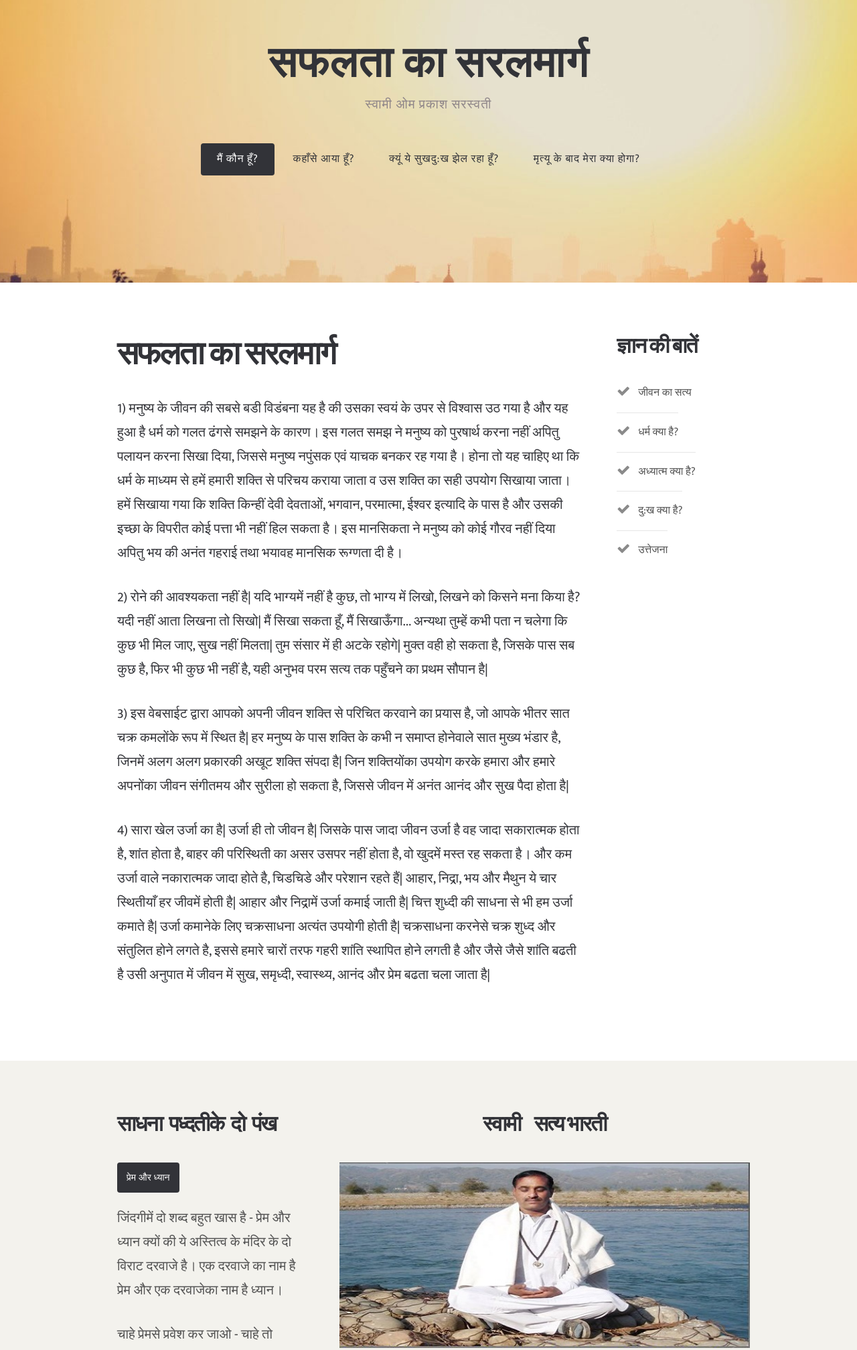
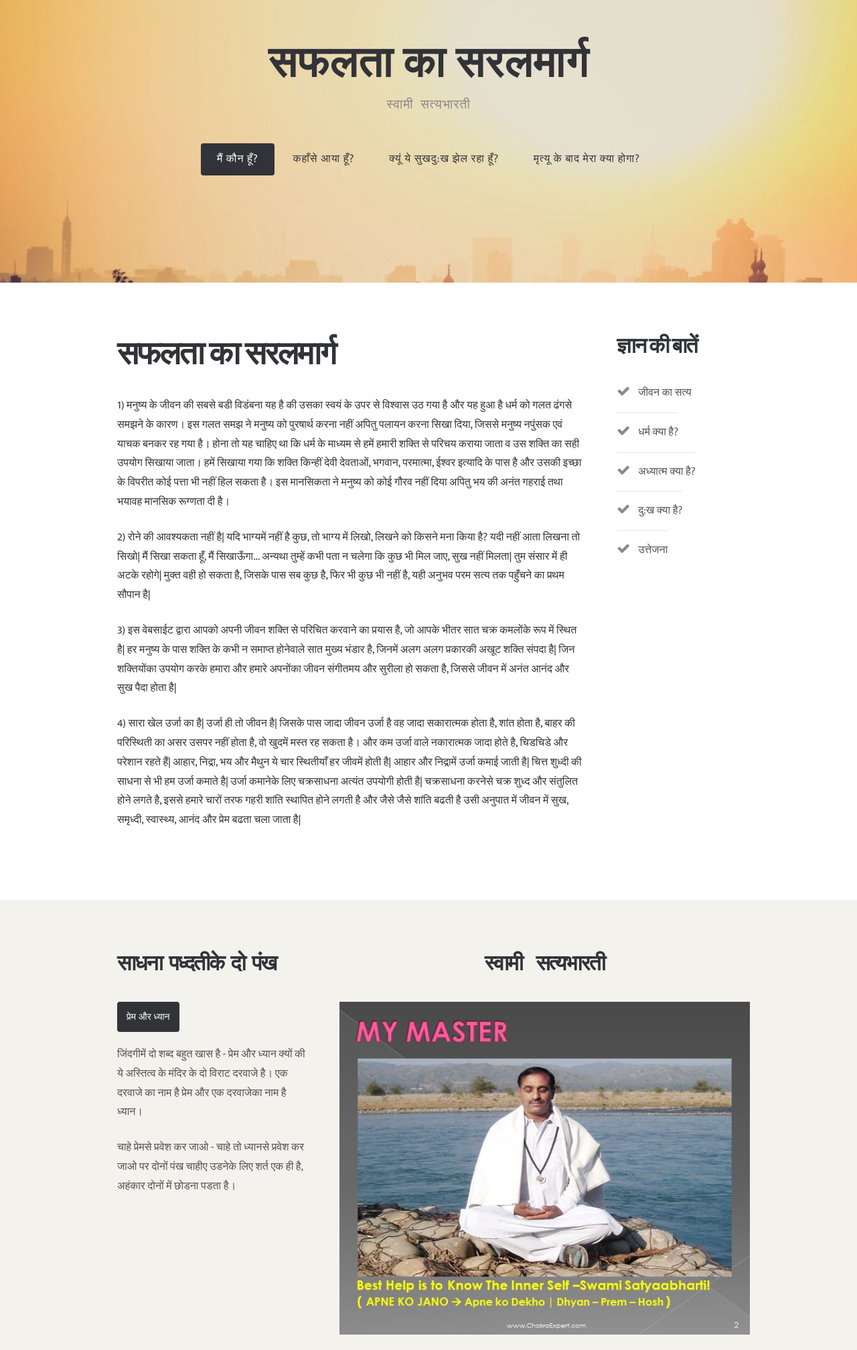
Before and after one commit to sumitasagaonkar/sadhaguru, a plain HTML site: page index.html in a window 1280 px wide. Shown: the part 160-2176 px from the top of the page at 67% size. Drawn offline with nearby package versions, Linux system fonts and the light colour scheme.

Commit message:
new resizer

```diff
--- a/css/style.css
+++ b/css/style.css
@@ -32,7 +32,7 @@
 		margin-bottom: 1.5em;
 		line-height: 180%;
 		font-weight: 100;
-		font-size: 15pt;
+
 		color: #323338;
 
 
--- a/index.html
+++ b/index.html
@@ -146,7 +146,7 @@
           <!-- Logo -->
           <div id="logo">
             <h1><a href="#">सफलता का सरलमार्ग</a></h1>
-            <span>स्वामी ओम प्रकाश सरस्वती</span>
+            <span>स्वामी &nbsp;सत्यभारती</span>
           </div>
 
           <!-- Nav -->
@@ -226,9 +226,9 @@
             <div class="8u">
               <section id="box2">
                 <header>
-                 <center><h2>स्वामी &nbsp;&nbsp; सत्य भारती</h2></center>
+                 <center><h2>स्वामी &nbsp;&nbsp; सत्यभारती</h2></center>
                 </header>
-                <div> <a href="#" class="image full"><img src="img\swami.jpeg" alt=""></a> </div>
+                <div> <a href="#" class="image full"><img src="img\new.jpeg" alt=""></a> </div>
                 <p> I was initiated into sannyas in Poona on Guru Purnima in 1976. When I shifted to Tilak nagar in Delhi, Swami Satyatirth, who had taken sannyas in the same year as me, informed that Bhagwan has sent Swami Om Prakash to Delhi to start a centerजिंदगी में एक दूसरे के जैसा होना आवश्यक नहीं है बल्कि एक दूसरे के लिए होना आवश्यक है। मनुष्य यदि अपनी इच्छाओं को घटाकर देखे, तो खुशियों का संसार नजर आएगा। and that Swamiji a teacher by profession, my school was closed, so I happily agreed.इच्छाओं को घटाकर देखे, तो खुशियों का संसार नजर आएगा। For the first time a miracle happened. I was initiated into sannyas in Poona on Guru Purnima in 1976. When I shifted to Tilak nagar in Delhi, Swami Satyatirth, who had taken sannyas in the same year as me, informed that Bhagwan has sent Swami Om Prakash जिंदगी में एक दूसरे के जैसा होना आवश्यक नहीं है बल्कि एक दूसरे के लिए होना आवश्यक है। मनुष्य यदि अपनी इच्छाओं को घटाकर देखे, तो खुशियों का संसार नजर आएगा</p>
               </section>
             </div>
@@ -304,23 +304,13 @@
                 </ul>
               </section>
             </div> -->
-            <div class="6u skel-cell-important">
-              <section id="content" >
-                <header>
-                  <h2>होश और स्वीकार भाव</h2>
-                </header>
-                <div> <a href="#" class="image full"><img src="img/hosh.jpg" alt=""></a> </div>
-                <p>होश होता है वर्तमान में जाग्रत, चौकन्ना, सावध और सतर्क रहना, इससे दु:ख से मुक्ती मिलती है, हर नया क्षण हम पवित्र ही होते है। पर हम प्रमादमें जीते है, प्रमाद याने की निद्रा, तंद्रा, अज्ञान, हमारा जीता दिन भी स्वप्न जैसा है| इससे हमें उपर उठना है, होश आना चाहीये, जागरण होना चाहिये| हर क्षण होशमें जिओ, हाथ उठाया तो जानो की मैंने हाथ उठाया है, कुछ देखा तो जानो की मैं देख रहा हूँ, कुछ खा रहे हो तो पूरे होश से खाओ, अनुभव करो हर चीज को| इससे अंदर रोशनी होगी, और अंदर अमृत के झरने है वो दिखने लगेंगे|  </p>
-                <p>जो हो गया उसे पूरे रूपसे स्वीकार करो। सारी चीजें हमारे मन के पसंद जैसी नहीं होती, हमारी जिंदगीमें जो हुआ उसके अनेक कारण होते है की वैसा क्यूं हुआ,  जो हुआ वो पहलेसे तय था, अब उसके उपर कुछ किया नहीं जा सकता पर अब का ये वर्तमान क्षण हमारे हाथ में है, तो इस क्षण हम होंश मे रहें, अपने उपर ध्यान दें, अपने कर्मोंपर कडी नजर रखें। जो उगता है वो हमारे ही कर्मोंकी खेतीसे उगता है, दूसरा कोई जिम्मेवार नहीं होता। जो हुआ वो दिखनेमें बुरा भी दिखा होगा, दु:ख भी हुआ होगा हमें , पर वही हमारे लिए सबसे अच्छा था। दु:ख को सीढी की तरह काम में लाना है| परमात्मा कभी हमारा अ हित नहीं करता, इसलिए परमात्मा से कह दो, तुझे जो करना है वो कर, तेरी खुशीमें मेरी खुशी है। तेरा बाणा मीठा लागे, हर दु:ख की परिस्थीती से सिखना है, उसमें ही सुख की कुंजी होती है। दु:ख से गुजर कर विकास होता है| विकास ही हमारे जीवन की सबसे बडी बात है। क्यूं की सिखी हुई चीजें और ज्ञान अगली यात्रामें हमारे साथ आयेगा।<br>
-                </p>
-              </section>
-            </div>
-               <div class="6u">
+            <div class="6u">
               <section id="box3">
                <!--  <header>
                   <h2>Gravida ipsum</h2>
                 </header> -->
-                <ul class="style1" style="font-size: 15pt;">
+                <!-- <ul class="style1" style="font-size: 15pt;"> -->
+                   <ul class="style1" style="font-size: 15pt;">
                   <li class="first"><a href="#"><header>
                   <h2>सत्संग </h2>
                 </header> सत् का संग करना, अर्थात जिसने सत्य को जाना है उसके साथ होना। संगत का परीणाम ऐसा होता है की जिनके साथ हम होते है, उनके जैसे हम होते जाते है। जो उनकी पसंद वो हमारी पसंद हो जाती है। संतोंके साथ रहनेसे तो बहुत जादा असर पडता है, उनकी कृपादृष्टी भी हमपर होती है। मनुष्य जीवनका एक ही लक्ष्य है वो है खुदको जानना, सत्य को जानना, और सत्य वो है जो तीनों कालोंमें बदलता नहीं है, और जो हमारा स्वरूप है।</a></li>
@@ -334,6 +324,18 @@
                 </ul>
               </section>
             </div>
+            <div class="6u skel-cell-important">
+              <section id="content" >
+                <header>
+                  <h2>होश और स्वीकार भाव</h2>
+                </header>
+                <div> <a href="#" class="image full"><img src="img/hosh.jpg" alt=""></a> </div>
+                <p>होश होता है वर्तमान में जाग्रत, चौकन्ना, सावध और सतर्क रहना, इससे दु:ख से मुक्ती मिलती है, हर नया क्षण हम पवित्र ही होते है। पर हम प्रमादमें जीते है, प्रमाद याने की निद्रा, तंद्रा, अज्ञान, हमारा जीता दिन भी स्वप्न जैसा है| इससे हमें उपर उठना है, होश आना चाहीये, जागरण होना चाहिये| हर क्षण होशमें जिओ, हाथ उठाया तो जानो की मैंने हाथ उठाया है, कुछ देखा तो जानो की मैं देख रहा हूँ, कुछ खा रहे हो तो पूरे होश से खाओ, अनुभव करो हर चीज को| इससे अंदर रोशनी होगी, और अंदर अमृत के झरने है वो दिखने लगेंगे|  </p>
+                <p>जो हो गया उसे पूरे रूपसे स्वीकार करो। सारी चीजें हमारे मन के पसंद जैसी नहीं होती, हमारी जिंदगीमें जो हुआ उसके अनेक कारण होते है की वैसा क्यूं हुआ,  जो हुआ वो पहलेसे तय था, अब उसके उपर कुछ किया नहीं जा सकता पर अब का ये वर्तमान क्षण हमारे हाथ में है, तो इस क्षण हम होंश मे रहें, अपने उपर ध्यान दें, अपने कर्मोंपर कडी नजर रखें। जो उगता है वो हमारे ही कर्मोंकी खेतीसे उगता है, दूसरा कोई जिम्मेवार नहीं होता। जो हुआ वो दिखनेमें बुरा भी दिखा होगा, दु:ख भी हुआ होगा हमें , पर वही हमारे लिए सबसे अच्छा था। दु:ख को सीढी की तरह काम में लाना है| परमात्मा कभी हमारा अ हित नहीं करता, इसलिए परमात्मा से कह दो, तुझे जो करना है वो कर, तेरी खुशीमें मेरी खुशी है। तेरा बाणा मीठा लागे, हर दु:ख की परिस्थीती से सिखना है, उसमें ही सुख की कुंजी होती है। दु:ख से गुजर कर विकास होता है| विकास ही हमारे जीवन की सबसे बडी बात है। क्यूं की सिखी हुई चीजें और ज्ञान अगली यात्रामें हमारे साथ आयेगा।<br>
+                </p>
+              </section>
+            </div>
+
           </div>
 
         </div>
```
Also changed, not shown: img/new.jpeg (added).
